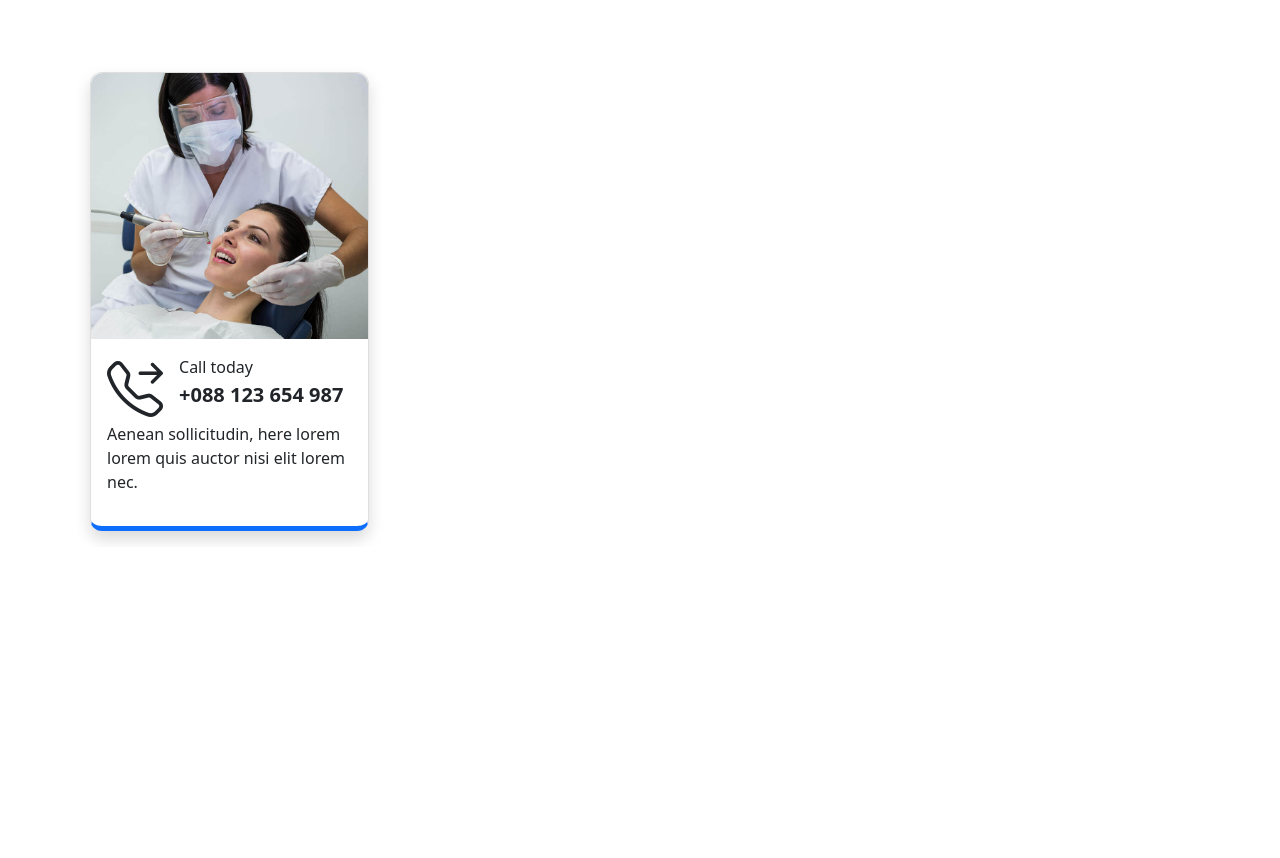
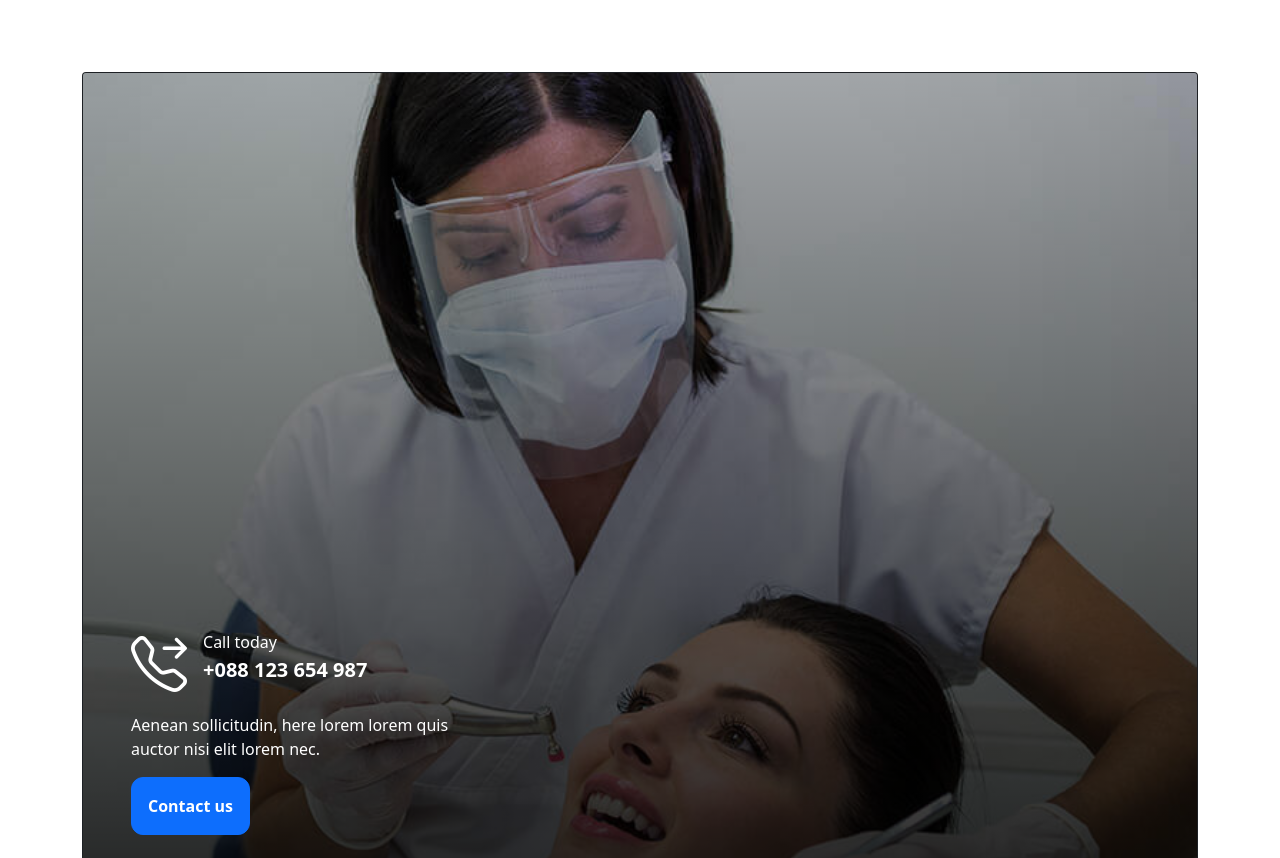
Before and after one commit to Majus1/Dental-medicine-page_template, a website: page index.html in a window 1280 px wide. Shown: the part 3119-3977 px from the top of the page. Before the commit the page ends 3666 px from the top, so only its background shows below. Drawn offline with nearby package versions, Linux system fonts and the light colour scheme.

Commit message:
Contact carts development started

```diff
--- a/index.html
+++ b/index.html
@@ -320,7 +320,7 @@
     <!-- ::::: Contact section ::::: -->
     <section class="container-lg" id="contact-section">
         <!-- Contat us #1 -->
-        <div class="card col col-md-5 col-xl-3 rounded-3 mx-2 mb-3 shadow" style=" border-bottom: 5px solid #0d6efd;">
+        <div class="d-sm-none card col rounded-3 mb-3 shadow" style=" border-bottom: 5px solid #0d6efd;">
             <img src="assets/images/appointment-1.jpg" class="card-img-top p-0" alt="..."
                 style="border-radius: 12px 12px 0px 0px;">
             <div class="card-body">
@@ -336,6 +336,22 @@
             </div>
         </div>
         <!-- Contat us #1 -->
+        <!-- Contat us #2 -->
+        <div class="d-none d-sm-block card bg-dark text-white" id="contat-us_2">
+            <img src="assets/images/appointment-1.jpg" class="card-img" alt="...">
+            <div class="card-img-overlay ps-5">
+                <div class="mg-icon-info d-flex flex-row gap-3 pb-3">
+                    <i class="bi bi-telephone-forward display-4"></i>
+                    <div class="text-section">
+                        <p class="mb-1">Call today</p>
+                        <span class="h5 fw-bold">+088 123 654 987</span>
+                    </div>
+                </div>
+                <p class="card-text">Aenean sollicitudin, here lorem lorem quis auctor nisi elit lorem nec.</p>
+                <button type="button" class="btn btn-primary fw-bold p-3 rounded-3">Contact us</button>
+            </div>
+        </div>
+        <!-- Contat us #2 -->
 
     </section>
     <!-- ::::: Contact section ::::: -->
--- a/scss-&-css/main.scss
+++ b/scss-&-css/main.scss
@@ -166,7 +166,14 @@ section {
 // <!-- ::::: Pain points ::::: -->
 
 // <!-- ::::: Contact section ::::: -->
-#contact-section {
-
+#contat-us_2 {
+    .card-img-overlay {
+        background: linear-gradient(0deg, rgba(0,0,0,1) 0%, rgba(0,0,0,.25) 100%);
+        // background: rgba(2, 2, 2, 0.3);
+        padding-top: 50%;
+        p {
+            max-width: 320px;
+        }
+    }
 }
 // <!-- ::::: Contact section ::::: -->
```
Also changed, not shown: scss-&-css/main.css, 1 other file.
